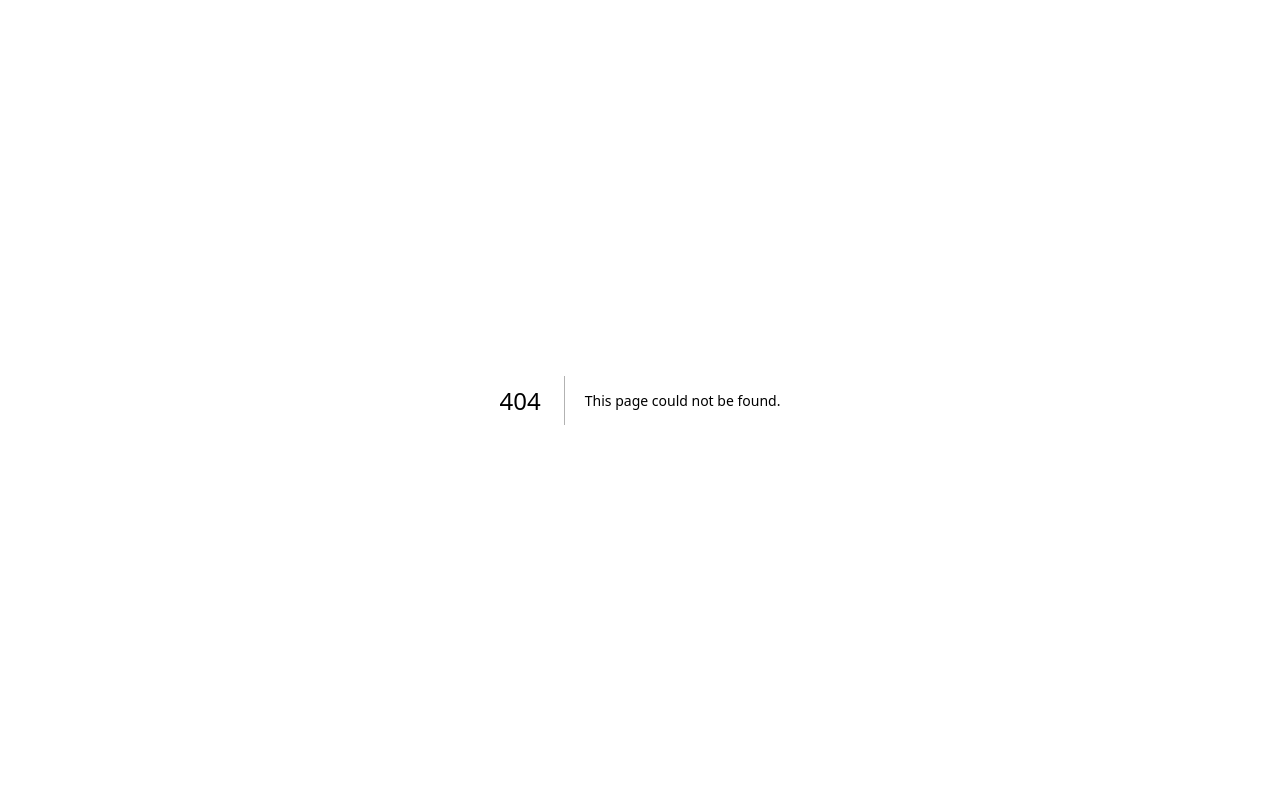
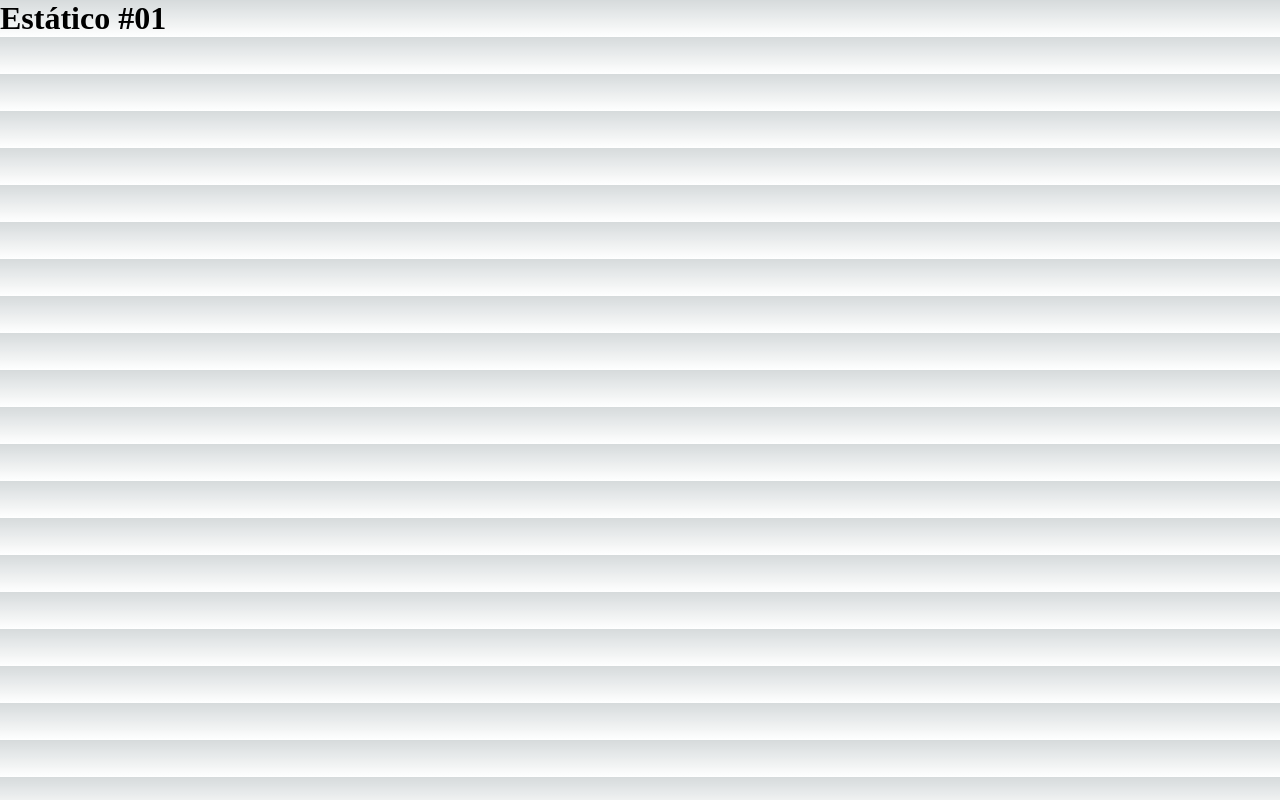
Before and after one commit to SamillyNunes/nextjs_render, a Next.js app: page /static1 in a window 1280 px wide. Before the commit this address had no page. Built offline with nearby package versions, Linux system fonts and the light colour scheme.

Commit message:
renderization: rendering static and ssr

```diff
--- /dev/null
+++ b/src/pages/static1.tsx
@@ -0,0 +1,19 @@
+import { useEffect, useState } from "react";
+
+export default function static1(){
+
+    // const [num, setNum] = useState(0);
+
+    // // Ao usar essa estrategia abaixo, deixa de ser um conteudo estatico e passa a ser um SSR, pois precisa ser
+    // // re-renderizado ou nao
+    // useEffect(()=>{
+    //     setNum(Math.random());
+    // }, []);
+
+    return (
+        <div>
+            <h1> Estático #01 </h1>
+            {/* <span> {num} </span> */}
+        </div>
+    );
+}
```
